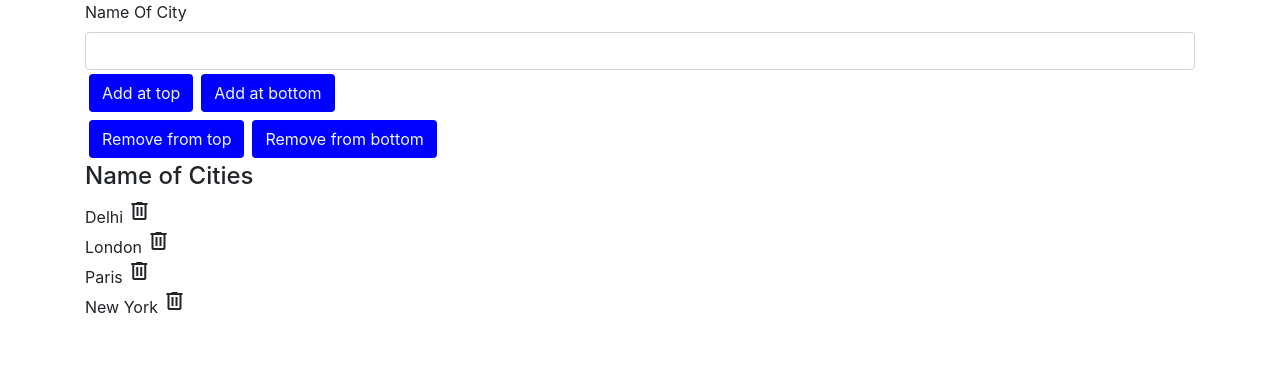
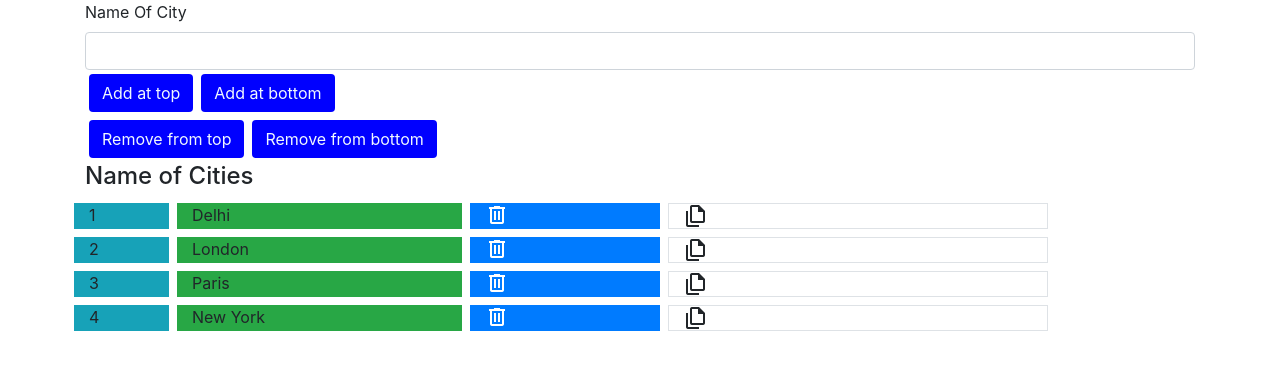
Before and after one commit to SurbhiBisarwal/welcome, an Angular app: page / in a window 1280 px wide. Shown: the top 370 px of the page. Built offline with nearby package versions, Linux system fonts and the light colour scheme.

Commit message:
Showing the serial number,Copy City Name, NG-A2#3

```diff
--- a/src/app/app.component.html
+++ b/src/app/app.component.html
@@ -7,8 +7,24 @@
   <button class="btn m-1" (click)="remove('top')">Remove from top</button>
   <button class="btn m-1" (click)="remove('bottom')">Remove from bottom</button>
   <h4>Name of Cities</h4>
-  <div *ngFor="let c1 of cities; index as i">
-    {{ c1 }}
-    <span (click)="delete(i)" class="material-symbols-outlined"> delete </span>
+  <div class="row" *ngFor="let c1 of cities; let i = index">
+    <div class="col-1 bg-info m-1">{{ i + 1 }}</div>
+    <div class="col-3 bg-success m-1">{{ c1 }}</div>
+    <span
+      (click)="delete(i)"
+      class="material-symbols-outlined col-2 bg-primary text-white m-1"
+    >
+      delete
+    </span>
+    <span (click)="copy(c1)" class="material-symbols-outlined col-4 border m-1">
+      file_copy
+    </span>
   </div>
 </div>
+
+<!-- <div class="row" *ngFor="let c1 of cities">
+    <div class="col-3 bg-success m-1">{{ name }}</div>
+    <div class="col-2 bg-primary text-white m-1">{{ name }}</div>
+    <div class="col-4 border m-1">{{ name }}</div>
+  </div>
+</div> -->
--- a/src/app/app.component.scss
+++ b/src/app/app.component.scss
@@ -2,7 +2,3 @@
   background-color: blue;
   color: aliceblue;
 }
-
-.material-symbols-outlined {
-  font-variation-settings: "FILL" 0, "wght" 400, "GRAD" 0, "opsz" 24;
-}
--- a/src/app/app.component.ts
+++ b/src/app/app.component.ts
@@ -18,6 +18,7 @@ export class AppComponent {
       this.cname = "";
     }
   }
+
   remove(position: string) {
     if (this.cities.length > 0) {
       if (position === "top") {
@@ -27,11 +28,15 @@ export class AppComponent {
       }
     }
   }
-
   delete(i: number): void {
     let n1: string[];
     console.log("i=" + i);
     n1 = this.cities.splice(i, 1);
     this.cname = n1[0];
   }
+  copy(c1: string): void {
+    console.log(c1);
+    let copyCity: string[] = this.cities;
+    this.cname = c1;
+  }
 }
```
